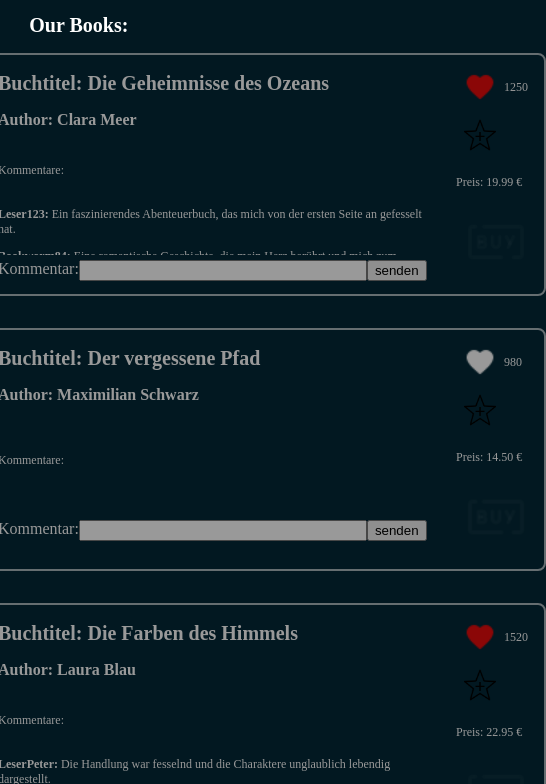
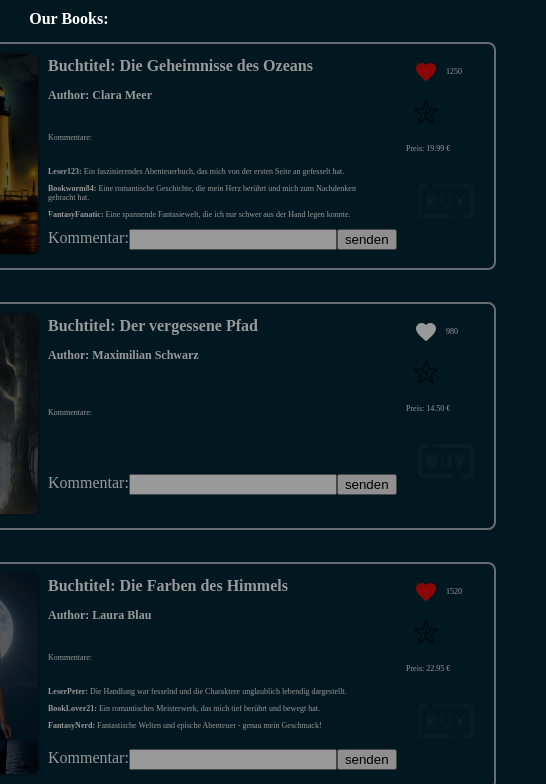
Before and after one commit to raypi/Bookstore, a plain HTML site: page index.html in a window 390 px wide. Shown: the part 123-907 px from the top of the page, 546 px wide, since content can reach past the window. Drawn offline with Linux system fonts and the light colour scheme.

Commit message:
add responsive width 750px

```diff
--- a/css/style.css
+++ b/css/style.css
@@ -105,7 +105,8 @@ footer{
     display: flex;
     justify-content: space-between;
     height: auto;
-    width: 1000px;
+    width: auto;
+    max-width: 1000px;
     border: 2px solid rgb(170, 183, 189);
     border-radius: 8px;
     filter: brightness(60%);
@@ -232,3 +233,45 @@ input {
     width: 430px;
 }
 }
+
+@media (max-width: 750px){
+
+    h1 {
+        font-size: 24px;
+    }
+
+
+    h2 {
+        font-size: 16px;
+    }
+
+
+    h3 {
+        font-size: 12px;
+    }
+
+    p {
+        font-size: 8px;
+}
+
+
+input {
+    width: 200px;
+}
+
+
+.bookDescription {
+    width: 350px;
+}
+
+
+.commentBookContainer {
+    width: 330px;
+}
+
+
+.imgDescriptionButton {
+    width: 24px;
+    height: 24px;
+}
+}
```
